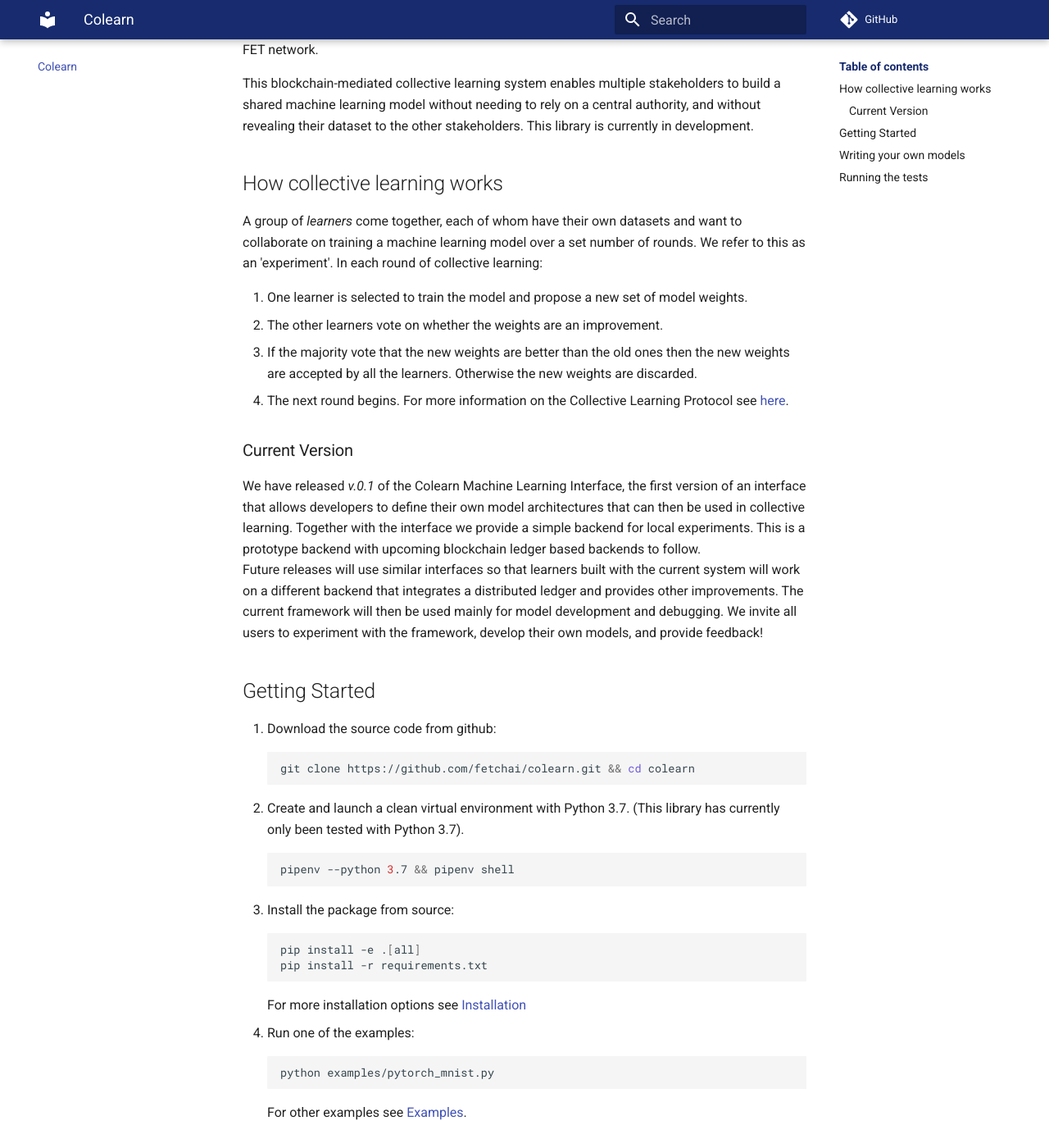
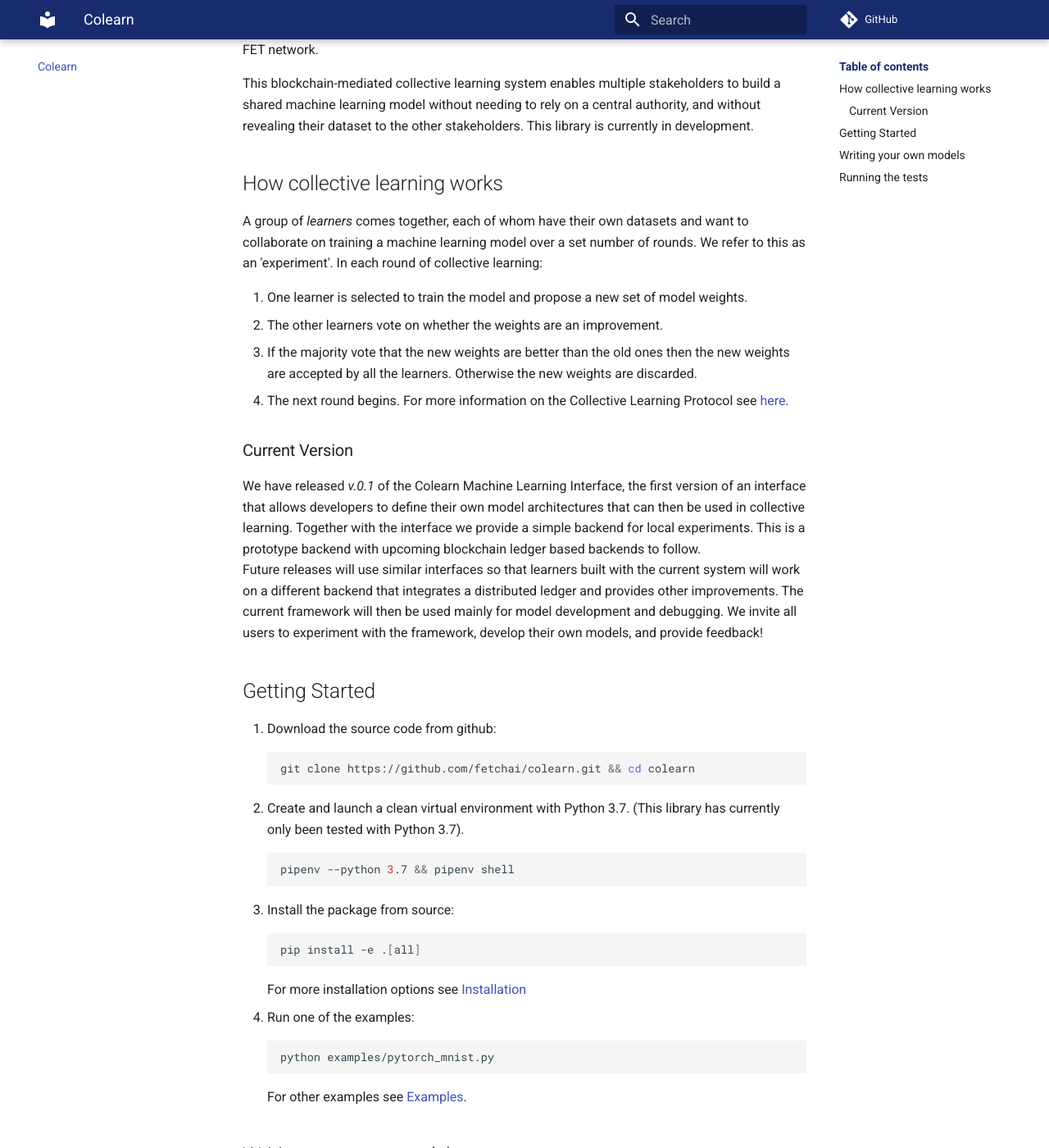
Before and after one commit to fetchai/colearn, an MkDocs documentation site: the page built from docs/index.md, in a window 1280 px wide and 1400 px high, scrolled down 247 px. Shown: the whole window at 82% size. Built offline with MkDocs 1.6.1 and Material for MkDocs 9.7.7, drawn with Linux system fonts in a browser that asks for light colours; comment, search, counter and statistics services are not loaded.

Commit message:
PR feedback

````diff
--- a/docs/index.md
+++ b/docs/index.md
@@ -6,7 +6,7 @@
 and without revealing their dataset to the other stakeholders. This library is currently in development.
 
 ## How collective learning works
-A group of *learners* come together, each of whom have their own datasets and want to collaborate on training a machine learning model over a set number of rounds. We refer
+A group of *learners* comes together, each of whom have their own datasets and want to collaborate on training a machine learning model over a set number of rounds. We refer
 to this as an 'experiment'.
 In each round of collective learning:
 
@@ -40,7 +40,6 @@
 2. Install the package from source:
     ```bash
     pip install -e .[all]
-    pip install -r requirements.txt
     ```
    For more installation options see [Installation](./installation.md)
 3. Run one of the examples:
--- a/requirements.txt
+++ b/requirements.txt
@@ -11,7 +11,6 @@
 torch~=1.7.0
 opencv-python~=4.4.0.44
 torchsummary~=1.5.1
-torchvision
 # opacus~=0.10.1
 scipy~=1.5.2
 pydantic~=1.7.3
--- a/setup.py
+++ b/setup.py
@@ -8,6 +8,7 @@
                  'sklearn',
                  'scikit-learn',
                  'torchsummary',
+                 'torchvision',
                  'scipy',
                  'opencv-python']
 
````
